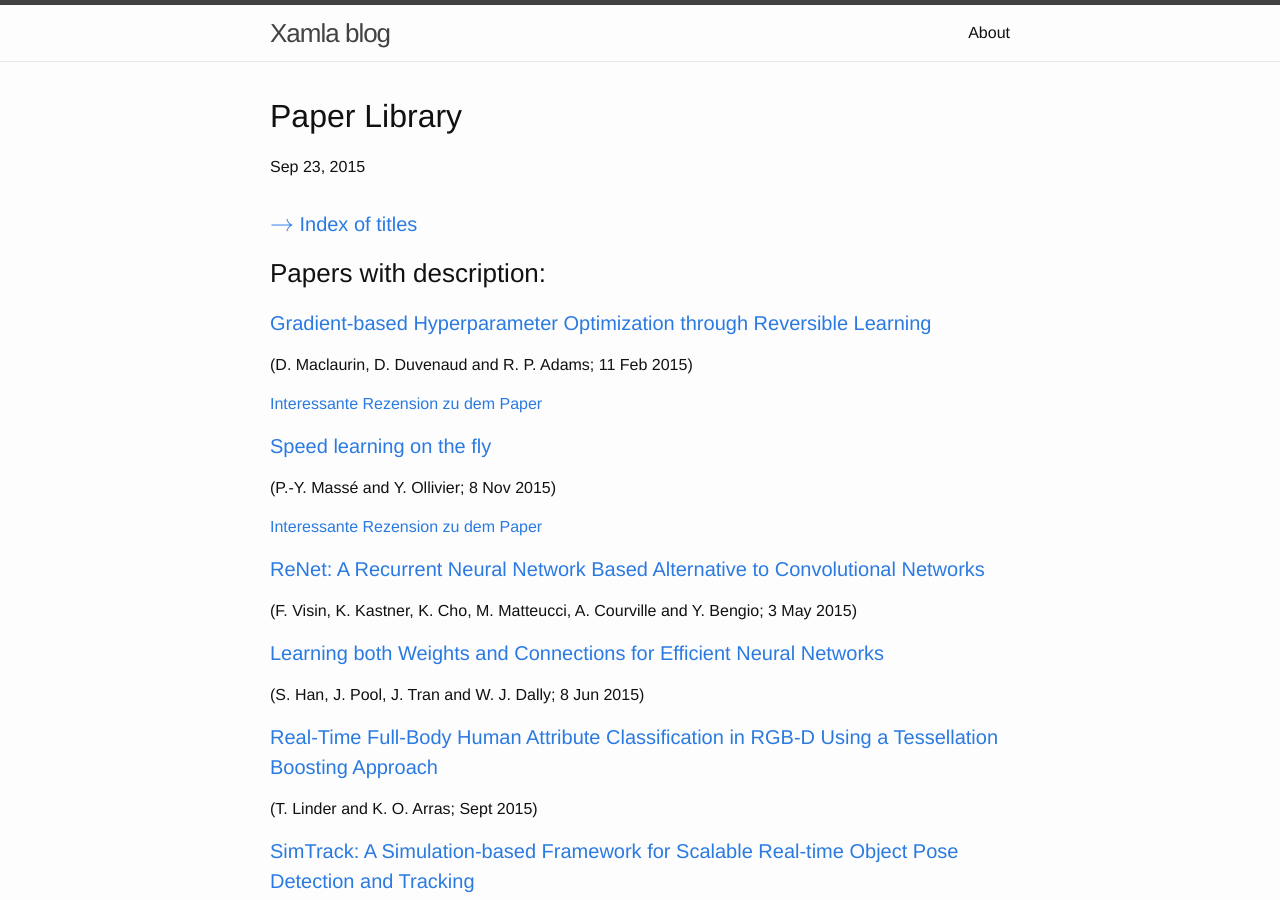
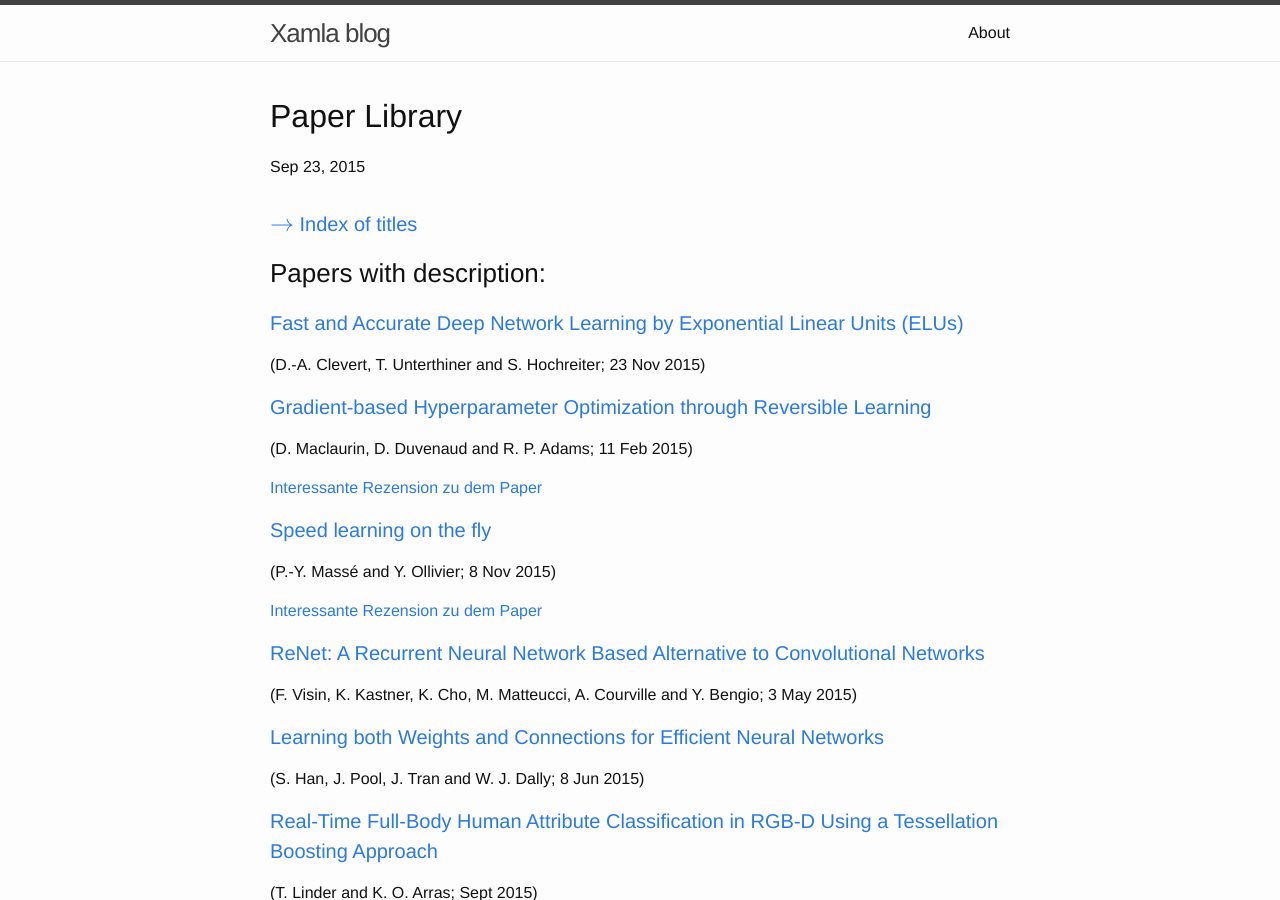
Before and after one commit to Xamla/xamla.github.io, a Jekyll site: the page built from _posts/2015-09-23-Paper-Library.markdown, in a window 1280 px wide and 900 px high. Built offline with Jekyll 4.4.1, drawn with Linux system fonts in a browser that asks for light colours; formulas are drawn with MathJax 3; some of the changed text lies outside the part shown.

Commit message:
Update 2015-09-23-Paper-Library.markdown

```diff
--- a/_posts/2015-09-23-Paper-Library.markdown
+++ b/_posts/2015-09-23-Paper-Library.markdown
@@ -11,6 +11,11 @@ mathjax: true
 
 
 ### Papers with description:
+
+
+#### <a name="ELUs"></a>[Fast and Accurate Deep Network Learning by Exponential Linear Units (ELUs)](http://arxiv.org/abs/1511.07289)
+
+(D.-A. Clevert, T. Unterthiner and S. Hochreiter; 23 Nov 2015)
 
 
 #### <a name="HyperparamOpt"></a>[Gradient-based Hyperparameter Optimization through Reversible Learning](http://arxiv.org/abs/1502.03492)
@@ -307,6 +312,7 @@ Winner of the MICCAI 2013 Grand Challenge on Mitosis Detection
 [Deep Sparse Rectifier Neural Networks](#Deep Sparse Rectifier Neural Networks) <br />
 [Detection and Fine 3D Pose Estimation of Texture-less Objects in RGB-D Images](#Detection and 3D Pose Estimation) <br />
 [FaceNet: A Unified Embedding for Face Recognition and Clustering](#FaceNet) <br />
+[Fast and Accurate Deep Network Learning by Exponential Linear Units (ELUs)](#ELUs) <br />
 [Faster R-CNN: Towards Real-Time Object Detection with Region Proposal Networks](#Faster R-CNN) <br />
 [Fast R-CNN](#Fast R-CNN) <br />
 [Fractional Max-Pooling](#Fractional Max-Pooling) <br />
```
